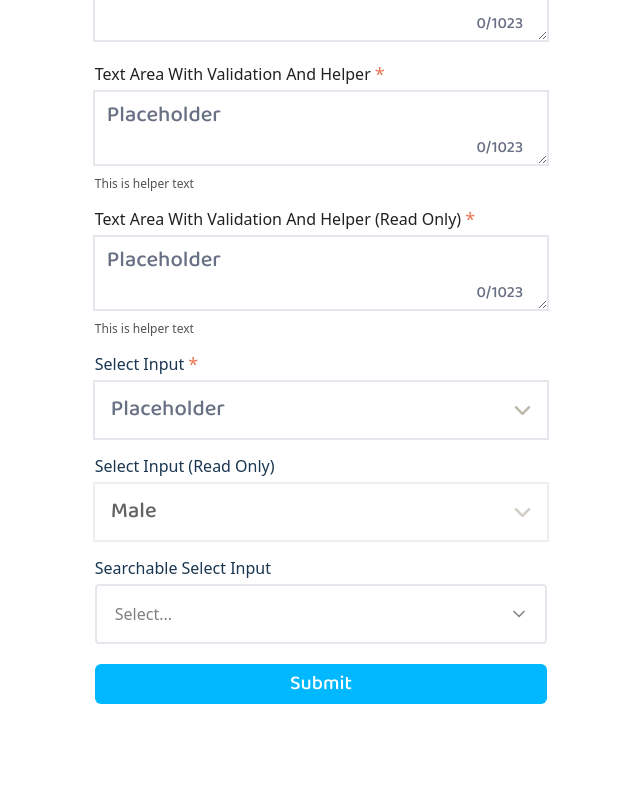
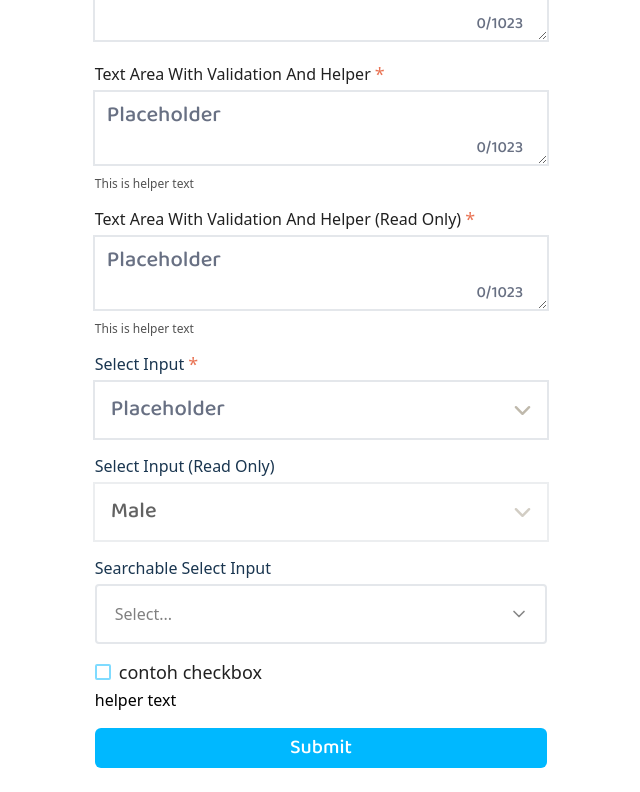
Before and after one commit to ARenewalAgent-ITS/ara5-frontend, a Next.js app: page /sandbox/form in a window 1280 px wide. Shown: the part 1685-2477 px from the top of the page, without its empty margins (319-959 px from the left). Before the commit the page ends 2413 px from the top, so only its background shows below. Built offline with nearby package versions, Linux system fonts and the light colour scheme.

Commit message:
feat: component checkbox & sandbox form checkbox

```diff
--- a/src/app/sandbox/form/page.tsx
+++ b/src/app/sandbox/form/page.tsx
@@ -3,6 +3,7 @@ import * as React from 'react';
 import { FormProvider, SubmitHandler, useForm } from 'react-hook-form';
 
 import Button from '@/components/buttons/Button';
+import Checkbox from '@/components/Checkbox';
 import Input from '@/components/form/Input';
 import SearchableSelectInput from '@/components/form/SearchableSelectInput';
 import SelectInput from '@/components/form/SelectInput';
@@ -217,7 +218,6 @@ export default function FormSandbox() {
             validation={{ required: 'Field must be filled' }}
             readOnly={true}
           />
-
           <SelectInput
             id='select'
             label='Select Input'
@@ -251,6 +251,17 @@ export default function FormSandbox() {
               { value: 'Other', label: 'Other' },
             ]}
           ></SearchableSelectInput>
+          <Checkbox
+            label='contoh checkbox'
+            name='contoh'
+            value='contohVale'
+            helperText='helper text'
+            readOnly={false}
+            hideError={false}
+            validation={{
+              required: 'This checkbox must be checked',
+            }}
+          />
 
           <Button
             type='submit'
--- /dev/null
+++ b/src/components/Checkbox.tsx
@@ -0,0 +1,79 @@
+import clsx from 'clsx';
+import * as React from 'react';
+import { RegisterOptions, useFormContext } from 'react-hook-form';
+
+import Typography from '@/components/Typography';
+import clsxm from '@/lib/clsxm';
+
+export type CheckboxProps = {
+  // input label
+  label?: string;
+  name: string;
+  // optional condition
+  value?: string | number;
+  // informasi tambahan
+  helperText?: string;
+  readOnly?: boolean;
+  hideError?: boolean;
+  // validasii
+  validation?: RegisterOptions;
+} & Omit<React.ComponentPropsWithoutRef<'input'>, 'size'>;
+
+export default function Checkbox({
+  label,
+  name,
+  value,
+  placeholder = '',
+  helperText,
+  readOnly = false,
+  hideError = false,
+  validation,
+  ...rest
+}: CheckboxProps) {
+  const {
+    register,
+    formState: { errors },
+  } = useFormContext();
+
+  const error = errors[name];
+
+  return (
+    <div>
+      <div className='flex items-start gap-2'>
+        <input
+          {...register(name, validation)}
+          {...rest}
+          type='checkbox'
+          name={name}
+          id={`${name}_${value}`}
+          value={value}
+          disabled={readOnly}
+          className={clsxm(
+            'mt-[0.25em]',
+            'shrink-0',
+            'border-primary-300 rounded-sm border-2 focus:ring-0',
+            'checked:bg-lightBlue-400 checked:hover:bg-lightBlue-600 checked:focus:bg-lightBlue-400 checked:active:bg-lightBlue-700',
+            readOnly &&
+              'cursor-not-allowed bg-gray-100 disabled:checked:bg-lightBlue-300',
+            error && 'border-danger-400 bg-danger-100'
+          )}
+          placeholder={placeholder}
+          aria-describedby={name}
+        />
+        <Typography
+          className={clsx(readOnly && 'cursor-not-allowed')}
+          as='label'
+          htmlFor={`${name}_${value}`}
+        >
+          {label}
+        </Typography>
+      </div>
+      <div className='mt-1'>
+        {!(!hideError && error) && helperText && <p>{helperText}</p>}
+        {!hideError && error && (
+          <Typography variant='bt'>{error?.message?.toString()}</Typography>
+        )}
+      </div>
+    </div>
+  );
+}
```
